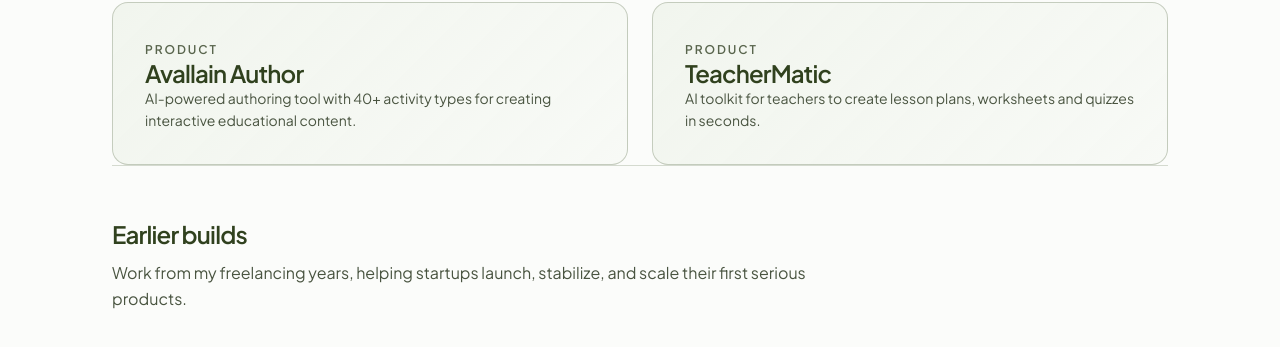
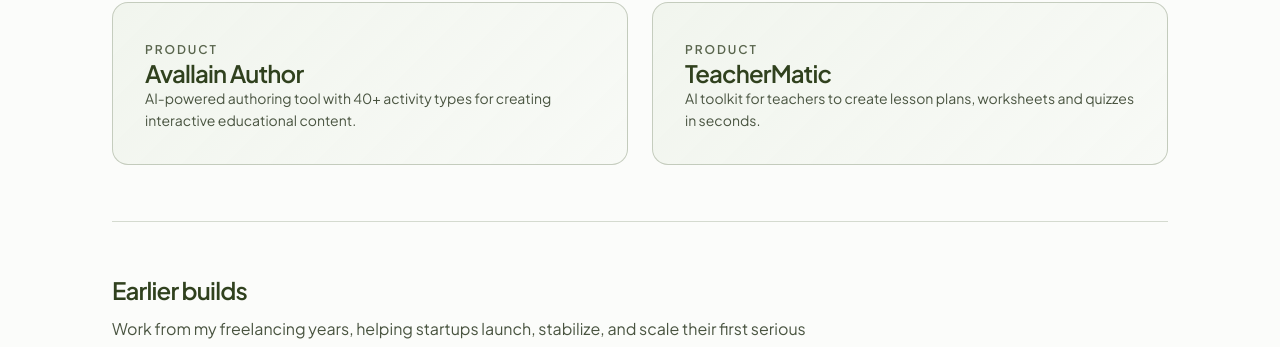
Before and after one commit to carlosparamio/carlosparamio.github.io, an Astro site: page /projects in a window 1280 px wide. Shown: the part 752-1099 px from the top of the page. Built offline with nearby package versions, Linux system fonts and the light colour scheme; Astro itself is replaced by a stand-in of ours.

Commit message:
fix(projects): add spacing around section divider line
The override `.project-group.section-divider { margin-top: 0 }`
outranked `.section-divider`'s `margin-top: clamp(2rem, 4vw + 1rem,
3.5rem)`, leaving zero space between the Avallain products cards and
the border-top. Set the margin-top and padding-top explicitly on the
project-group so the line sits 2rem+ above and below.

```diff
--- a/src/pages/projects.astro
+++ b/src/pages/projects.astro
@@ -88,7 +88,8 @@ const avallainProducts = [
   }
 
   .project-group.section-divider {
-    margin-top: 0;
+    margin-top: clamp(2rem, 4vw + 1rem, 3.5rem);
+    padding-top: clamp(2rem, 4vw + 1rem, 3.5rem);
   }
 
   .project-group-header {
```
